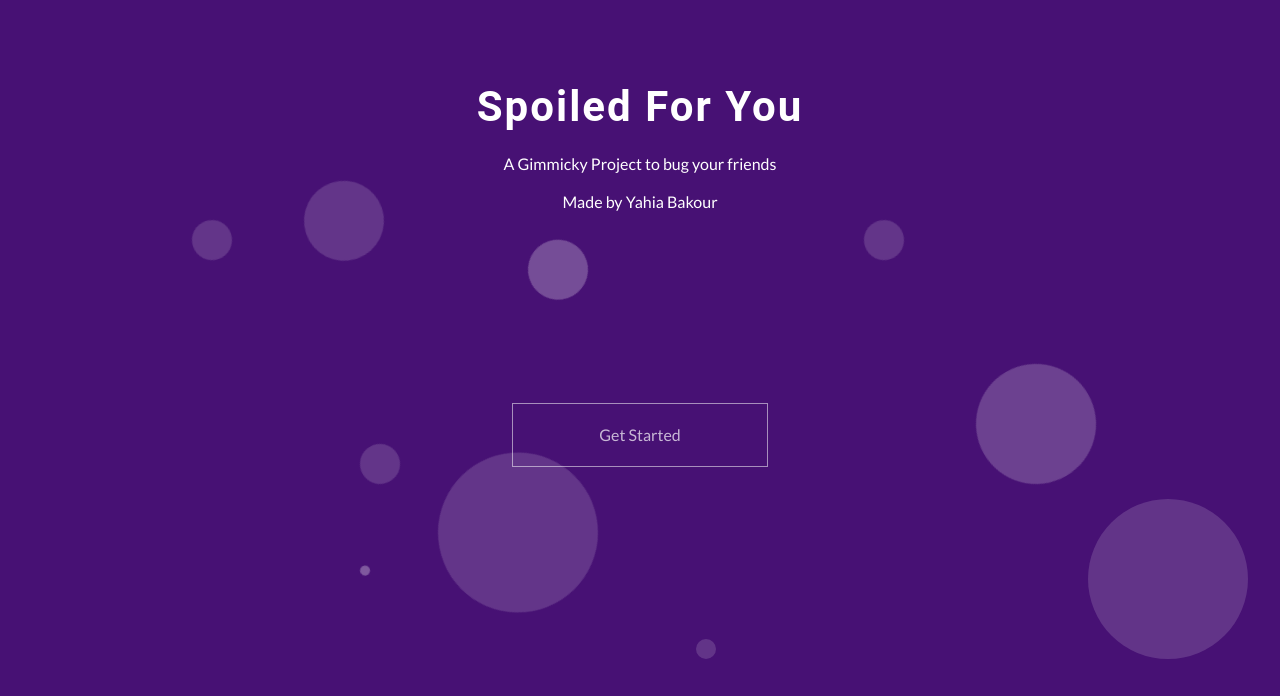
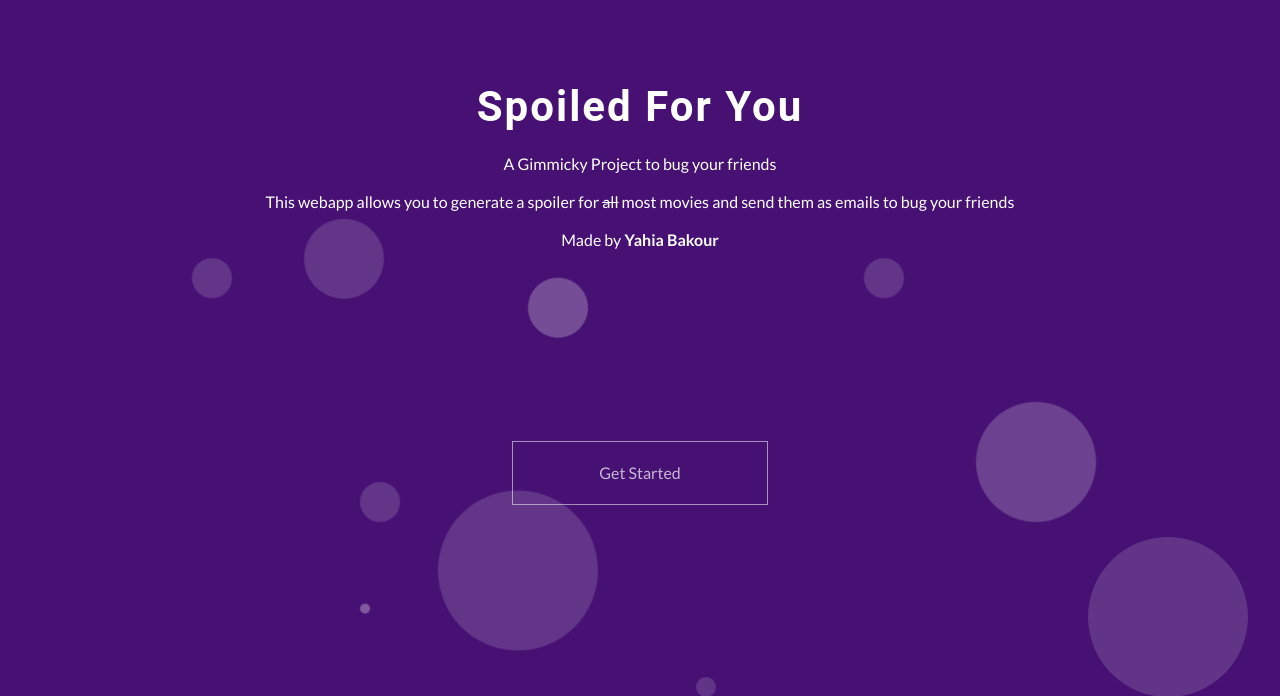
Before and after one commit to YahiaBakour/spoiled4you.io, a Flask app: page / in a window 1280 px wide. Shown: the top 696 px of the page. Run offline with Flask 2, Linux system fonts and the light colour scheme; some libraries are stand-ins or nearby versions.

Commit message:
some content change and better ui

```diff
--- a/templates/landing_page.html
+++ b/templates/landing_page.html
@@ -13,7 +13,9 @@
 <br/>
 <h2>A Gimmicky Project to bug your friends </h2>
 <br/>
-<h3> Made by Yahia Bakour</h3>
+<h3>This webapp allows you to generate a spoiler for <strike>all</strike> most movies and send them as emails to bug your friends</h3>
+<br/>
+<h3> Made by <span class="rainbow-name" style="cursor:pointer;" onclick="window.open('https://yahiabakour.com/', '_blank');">Yahia Bakour</span></h3>
 {% if justsignedup %}
 <div class="isa_success" >
   <i class="fas fa-check-circle"></i>
@@ -23,7 +25,11 @@
 <div class="container-content">
         <p>        </p>
         <div class="container-2">
+            {% if loggedin %}
                 <a href="/pick-a-movie">
+            {% else %}
+                <a href="/login">
+            {% endif %}
                     <div class="btn btn-two">
                     <span>Get Started</span>
                     </div>
```
